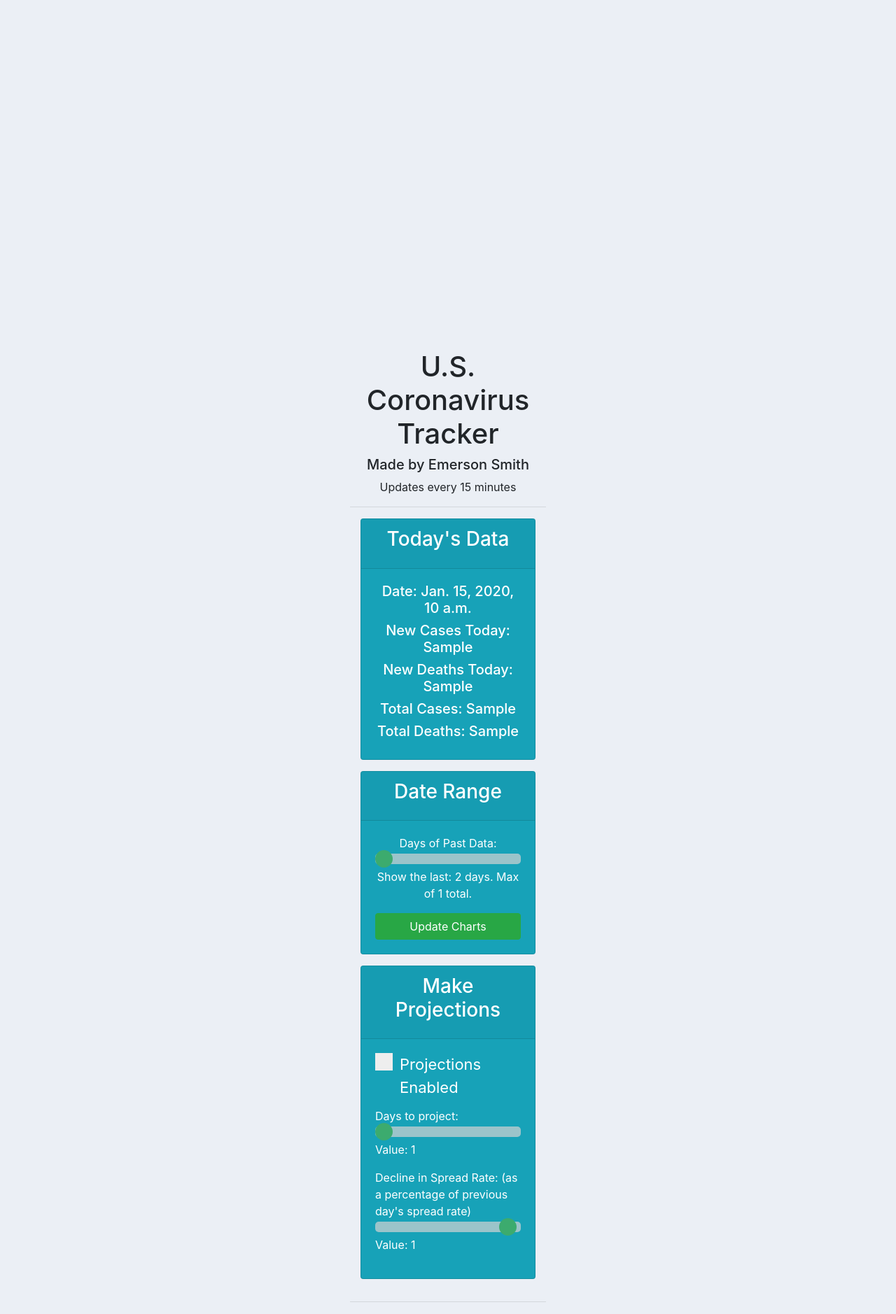
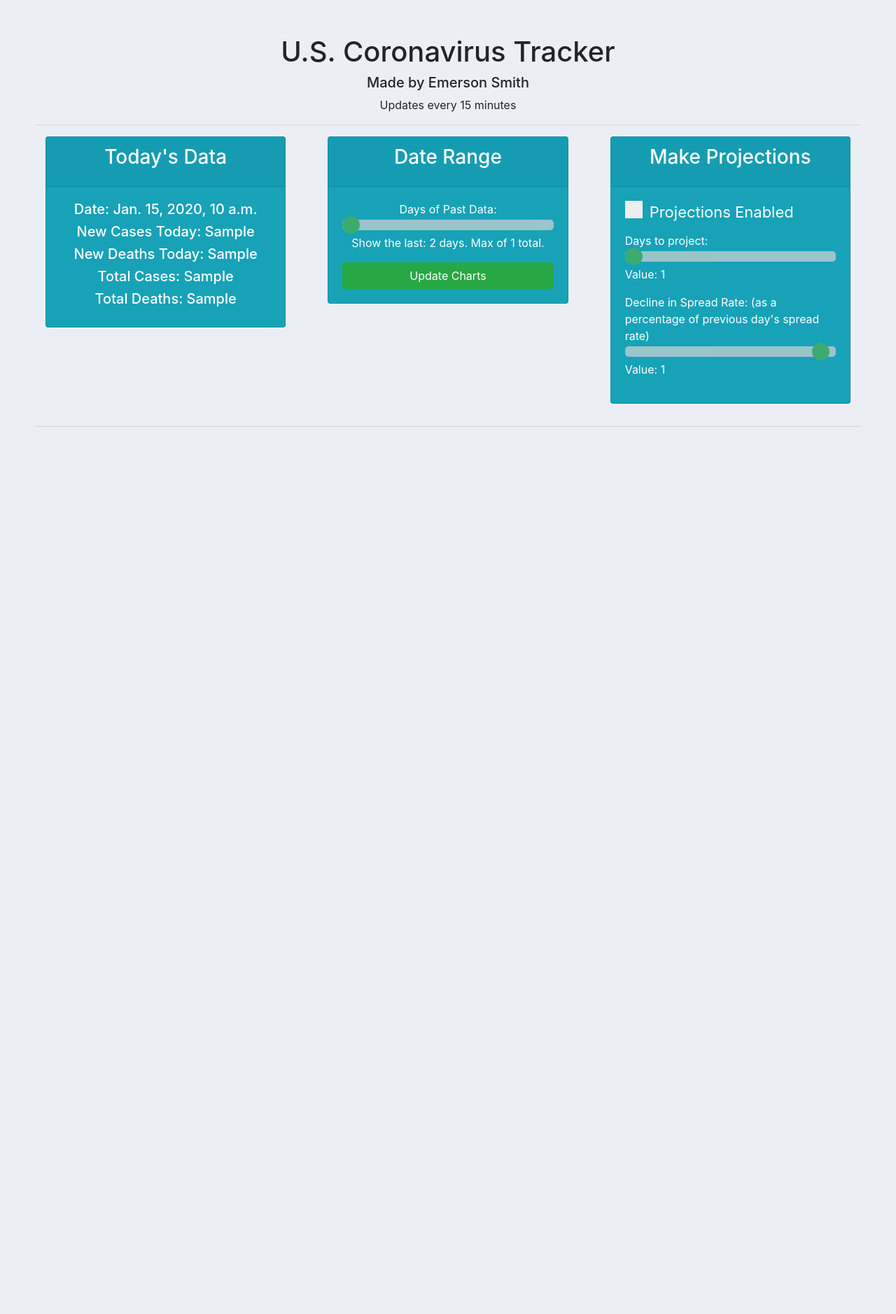
Before and after one commit to emerson-smith/coronavirustracker, a Django app: template tracker/templates/tracker/base.html in a window 1280 px wide. Shown: the top 1878 px of the page at 70% size. After the commit the page ends 610 px from the top, so only its background shows below. Run offline with Django 3.2, Linux system fonts and the light colour scheme; the template is opened without the code that fills it: most values are stand-ins (such as "Sample title", 1, 10 or a date in 2020); a map, chart or similar area stays blank; some libraries are stand-ins or nearby versions.

Commit message:
Update main.css

```diff
--- a/static/css/main.css
+++ b/static/css/main.css
@@ -1,4 +1,4 @@
 		body{
 			background-color: #ebeff5;
-		  	margin: 500px;
+		  	margin: 50px;
 		}
```
